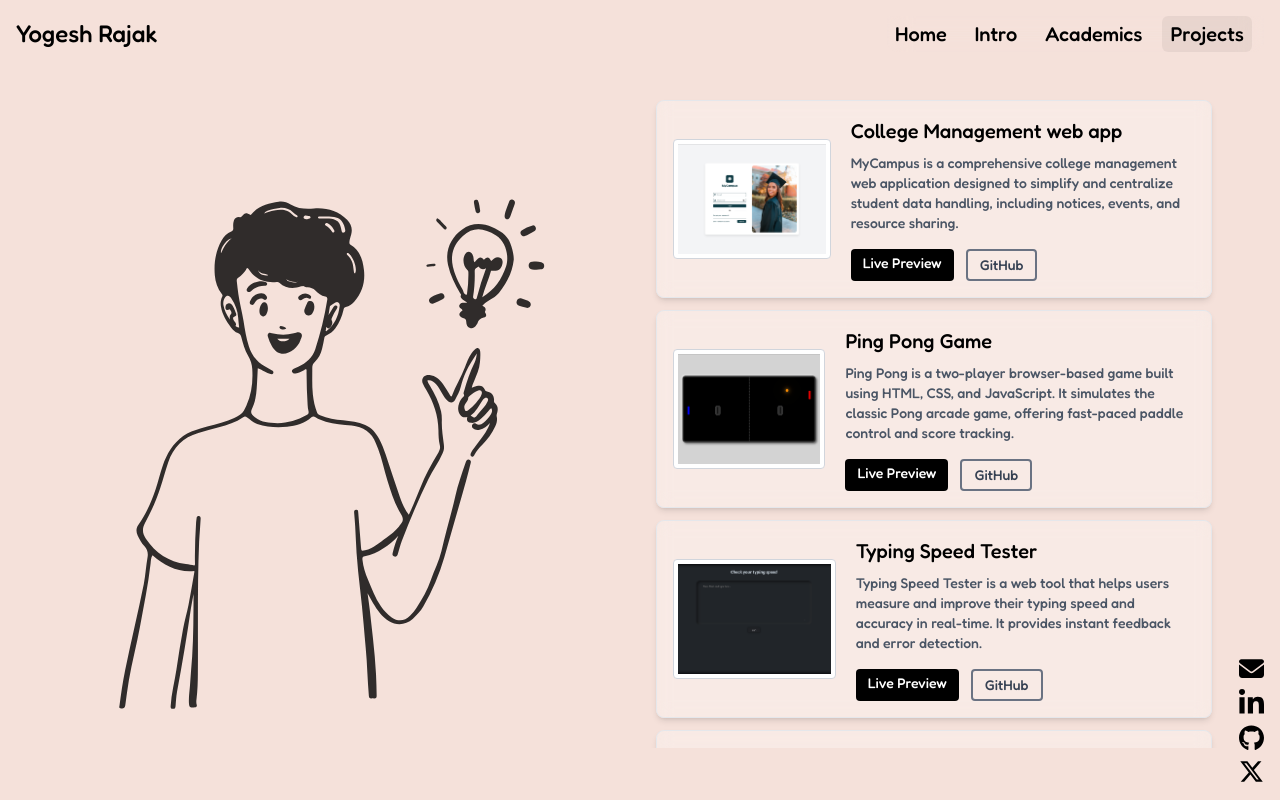
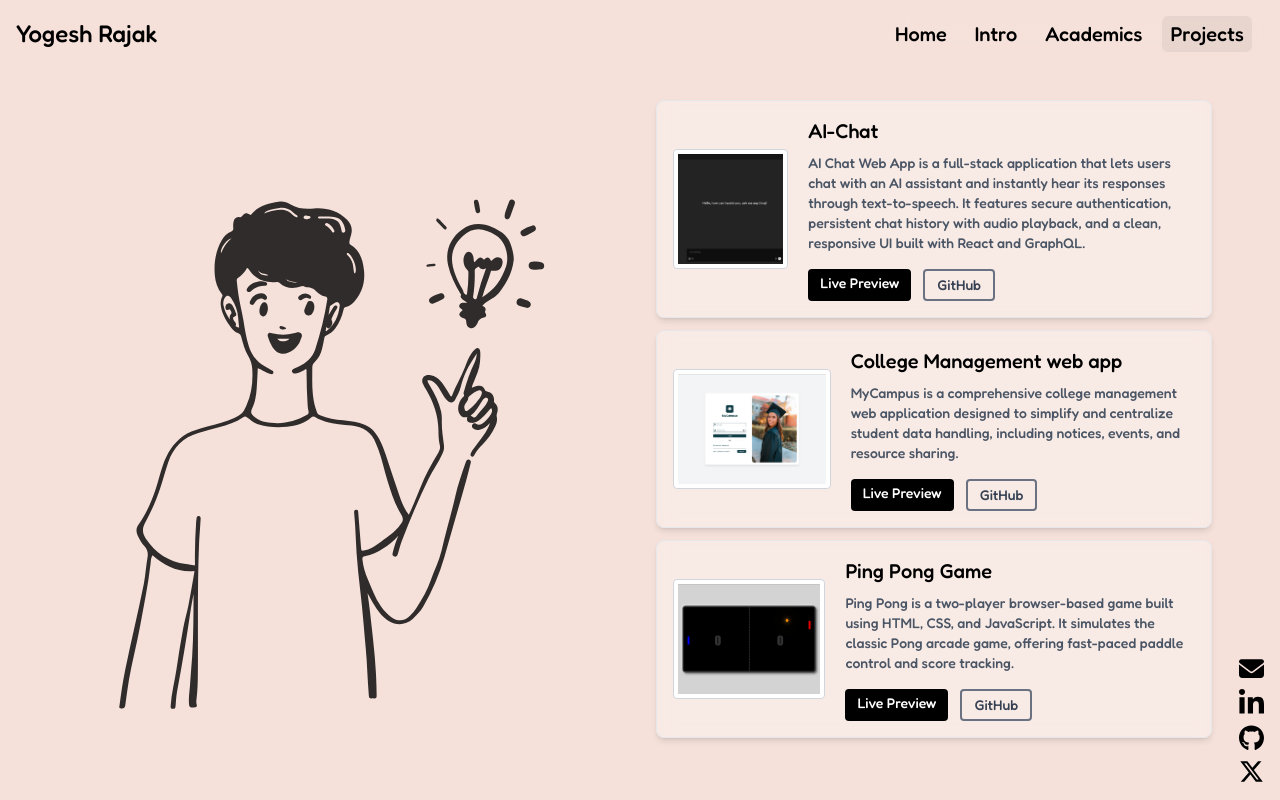
Before and after one commit to yogeshrjk/portfolio, a React (Vite) app: page /project in a window 1280 px wide. Built offline with nearby package versions, Linux system fonts and the light colour scheme.

Commit message:
new project added

```diff
--- a/src/pages/Project.jsx
+++ b/src/pages/Project.jsx
@@ -3,6 +3,13 @@ import { motion } from "framer-motion";
 
 export default function Project() {
   const projects = [
+    {
+      imgSrc: "/images/aichat.png",
+      name: "AI-Chat",
+      live: "https://my-campus.live",
+      github: "https://github.com/yogeshrjk/AI-Chat",
+      desc: "AI Chat Web App is a full-stack application that lets users chat with an AI assistant and instantly hear its responses through text-to-speech. It features secure authentication, persistent chat history with audio playback, and a clean, responsive UI built with React and GraphQL.",
+    },
     {
       imgSrc: "/images/mycampus.png",
       name: "College Management web app",
```
Also changed, not shown: public/images/aichat.png (added).
